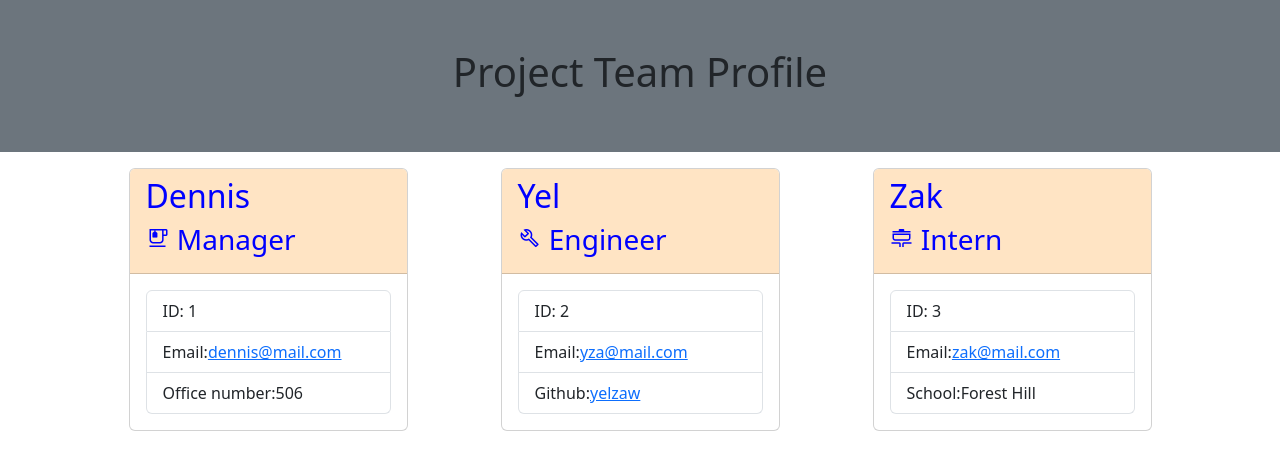
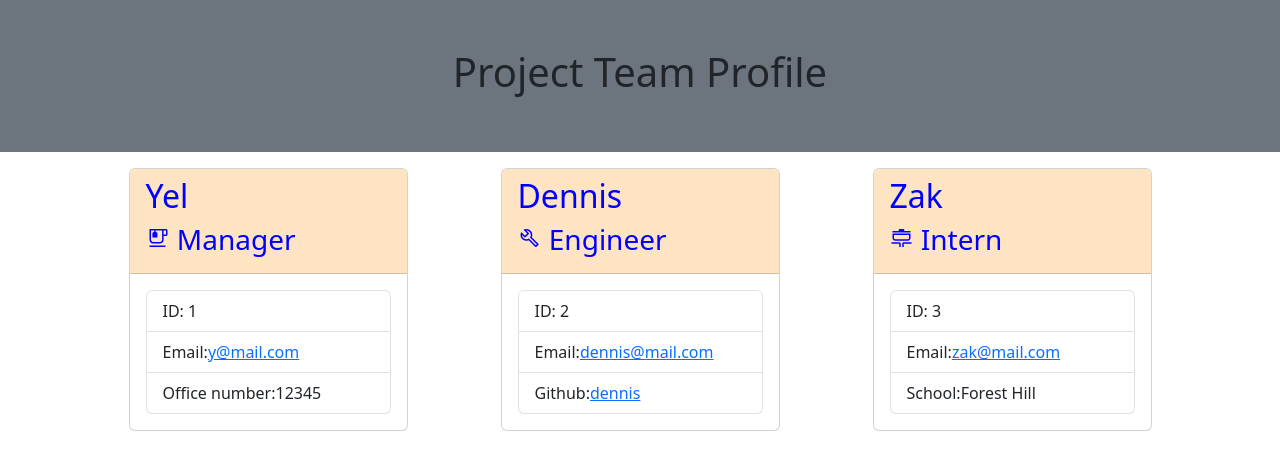
Before and after one commit to Yelzaw/team-profile-generator, a website: page dist/sample-index.html in a window 1280 px wide. Drawn offline with nearby package versions, Linux system fonts and the light colour scheme.

```diff
--- a/dist/sample-index.html
+++ b/dist/sample-index.html
@@ -24,27 +24,27 @@
 
                 <div class="card col-3">
 <div class="card-header team-member">
-<h2 class="card-title">Dennis</h2>
+<h2 class="card-title">Yel</h2>
 <h3 class="card-title"><span class="material-symbols-outlined">emoji_food_beverage</span> Manager</h3>
 </div>
 <div class="card-body">
 <ul class="list-group">
 <li class="list-group-item">ID: 1</li>
-<li class="list-group-item">Email:<a href="mailto:dennis@mail.com:">dennis@mail.com</a></li>
-<li class="list-group-item">Office number:506</li>
+<li class="list-group-item">Email:<a href="mailto:y@mail.com:">y@mail.com</a></li>
+<li class="list-group-item">Office number:12345</li>
 </ul>
 </div>
 </div>
 <div class="card col-3">
 <div class="card-header team-member">
-<h2 class="card-title">Yel</h2>
+<h2 class="card-title">Dennis</h2>
 <h3 class="card-title"><span class="material-symbols-outlined">build</span> Engineer</h3>
 </div>
 <div class="card-body">
 <ul class="list-group">
 <li class="list-group-item">ID: 2</li>
-<li class="list-group-item">Email:<a href="mailto:yza@mail.com:">yza@mail.com</a></li>
-<li class="list-group-item">Github:<a href="https://github.com/yelzaw" target="_blank">yelzaw</a></li>
+<li class="list-group-item">Email:<a href="mailto:dennis@mail.com:">dennis@mail.com</a></li>
+<li class="list-group-item">Github:<a href="https://github.com/dennis" target="_blank">dennis</a></li>
 </ul>
 </div>
 </div>
```
Also changed, not shown: README.md.
